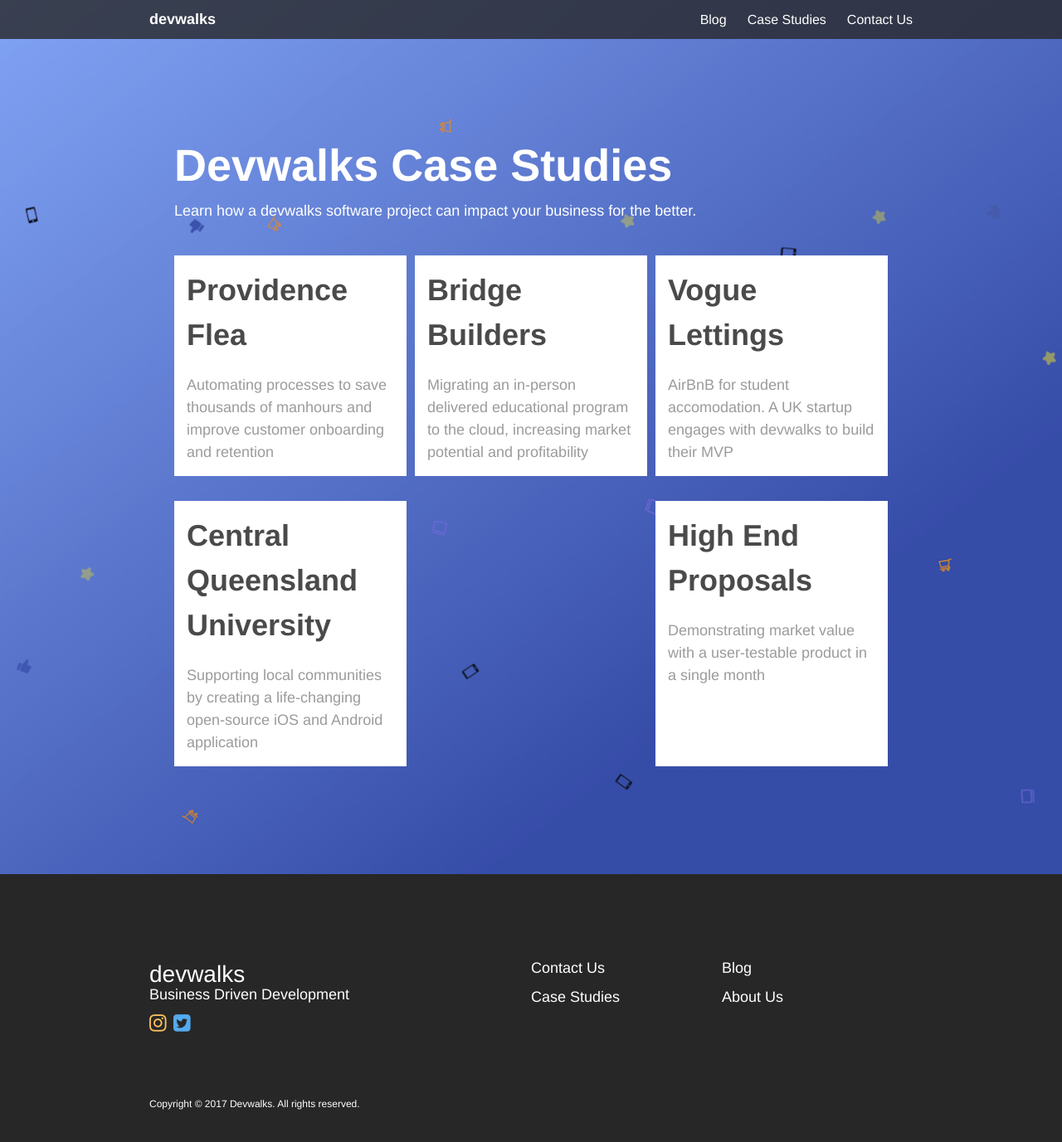
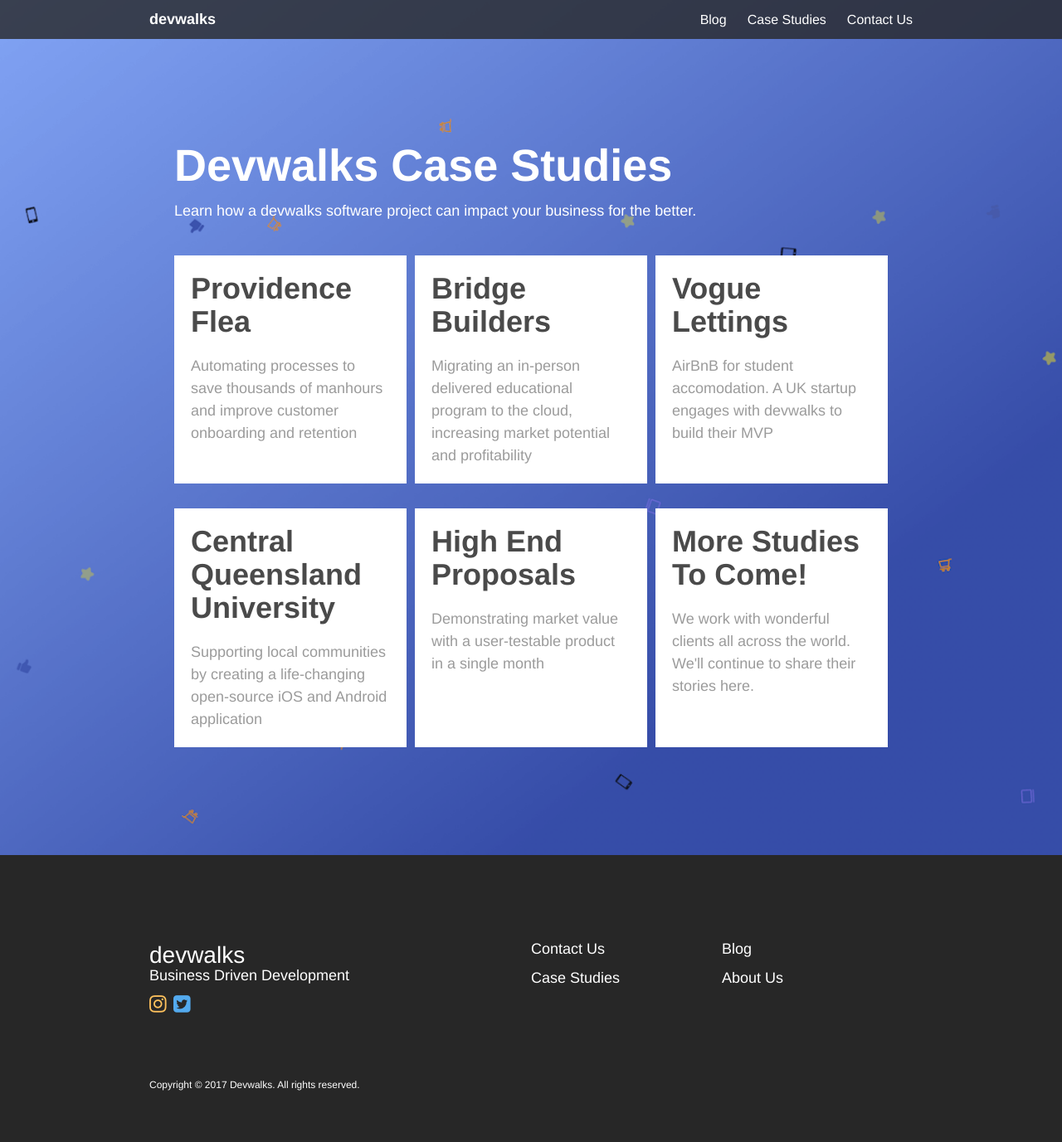
Before and after one commit to flowcustom/devwalks.github.io, a Jekyll site: the page built from case-studies.html, in a window 1280 px wide and 1400 px high. Shown: the top 1377 px of the window at 83% size. Built offline with Jekyll 4.4.1, drawn with Linux system fonts in a browser that asks for light colours.

Commit message:
Added extra card to case studies. Tidied up headings."

```diff
--- a/_sass/_cards.scss
+++ b/_sass/_cards.scss
@@ -35,12 +35,14 @@
 }
 
 .card--link {
-  width: 280px;
+  max-width: 280px;
   color: $body;
   flex-wrap: wrap;
+  padding: 20px;
 
   h3 {
     font-size: 2em;
+    line-height: 40px;
   }
 
   &:hover {
@@ -52,7 +54,7 @@
   }
 
   @media screen and (max-width: $break-large) {
-    width: 240px;
+    max-width: 240px;
   }
 
   @media screen and (max-width: $break-small) {
--- a/case-studies.html
+++ b/case-studies.html
@@ -29,6 +29,10 @@ permalink: /case-studies/
         <h3>High End Proposals</h3>
         <p class="description">Demonstrating market value with a user-testable product in a single month</p>
       </a>
+      <div class="card card--link">
+        <h3>More Studies To Come!</h3>
+        <p class="description">We work with wonderful clients all across the world. We'll continue to share their stories here.</p>
+      </div>
     </div>
   </div>
 </div>
```
